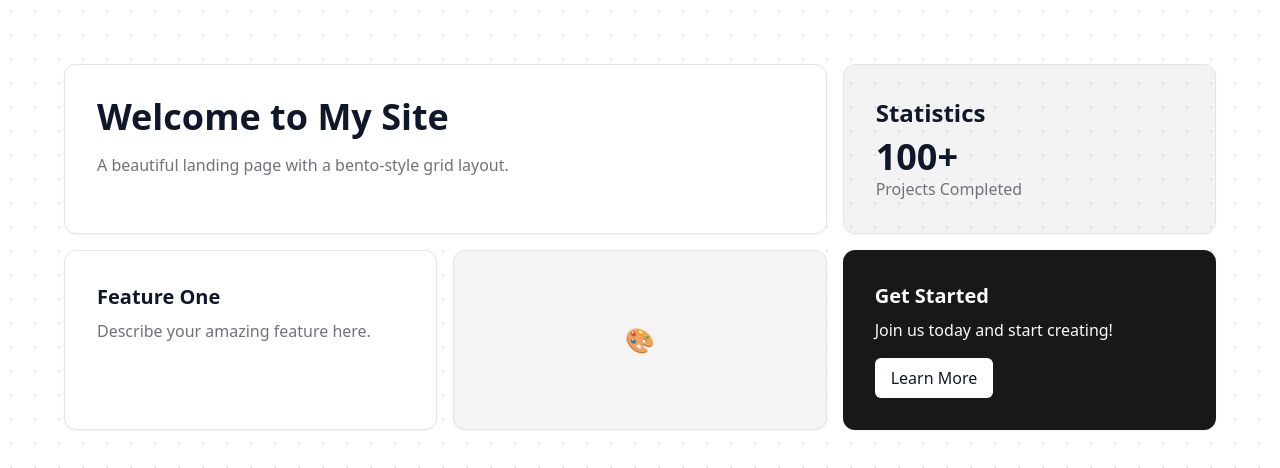
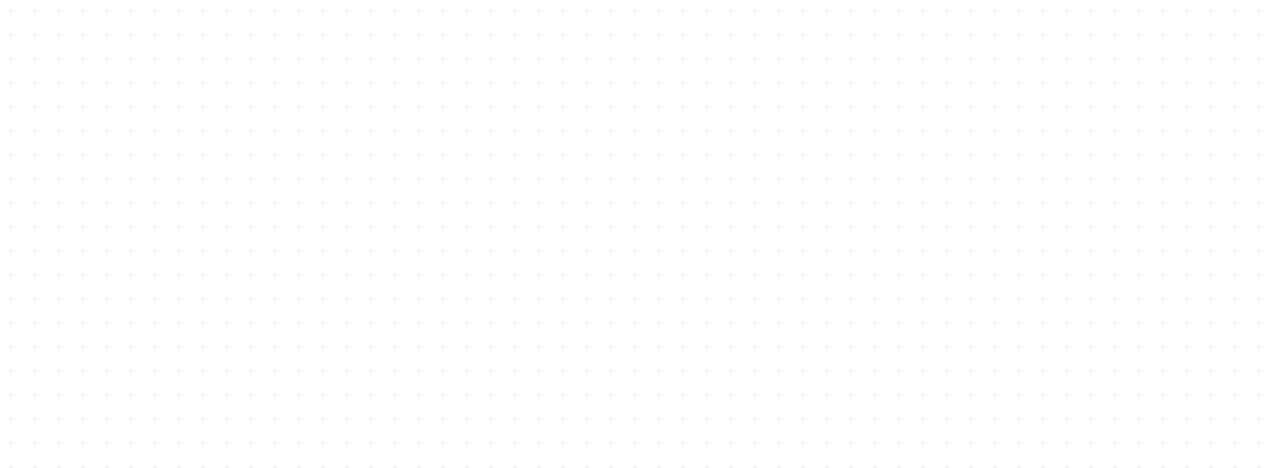
Before and after one commit to nishantb06/website-v2, a Next.js app: page / in a window 1280 px wide. Shown: the top 468 px of the page. Built offline with nearby package versions, Linux system fonts and the light colour scheme.

Commit message:
feat: removing the simple grid pattern

```diff
--- a/app/page.tsx
+++ b/app/page.tsx
@@ -2,46 +2,6 @@ export default function Home() {
   return (
     <main className="min-h-screen dotted-background bg-background">
       <div className="container mx-auto px-4 py-16">
-        <div className="grid grid-cols-1 md:grid-cols-3 gap-4 max-w-6xl mx-auto">
-          {/* Hero Section - Spans 2 columns */}
-          <div className="md:col-span-2 bg-card p-8 rounded-xl border shadow-sm">
-            <h1 className="text-4xl font-bold mb-4">Welcome to My Site</h1>
-            <p className="text-muted-foreground">
-              A beautiful landing page with a bento-style grid layout.
-            </p>
-          </div>
-
-          {/* Stats Card */}
-          <div className="bg-primary/5 p-8 rounded-xl border shadow-sm">
-            <h2 className="text-2xl font-semibold mb-2">Statistics</h2>
-            <div className="text-4xl font-bold">100+</div>
-            <p className="text-muted-foreground">Projects Completed</p>
-          </div>
-
-          {/* Feature Card */}
-          <div className="bg-card p-8 rounded-xl border shadow-sm">
-            <h3 className="text-xl font-semibold mb-2">Feature One</h3>
-            <p className="text-muted-foreground">
-              Describe your amazing feature here.
-            </p>
-          </div>
-
-          {/* Image Card */}
-          <div className="bg-accent p-8 rounded-xl border shadow-sm">
-            <div className="h-full flex items-center justify-center">
-              <span className="text-2xl">🎨</span>
-            </div>
-          </div>
-
-          {/* Call to Action */}
-          <div className="bg-primary text-primary-foreground p-8 rounded-xl shadow-sm">
-            <h3 className="text-xl font-semibold mb-2">Get Started</h3>
-            <p className="mb-4">Join us today and start creating!</p>
-            <button className="bg-background text-foreground px-4 py-2 rounded-md hover:opacity-90 transition-opacity">
-              Learn More
-            </button>
-          </div>
-        </div>
       </div>
     </main>
   );
```
